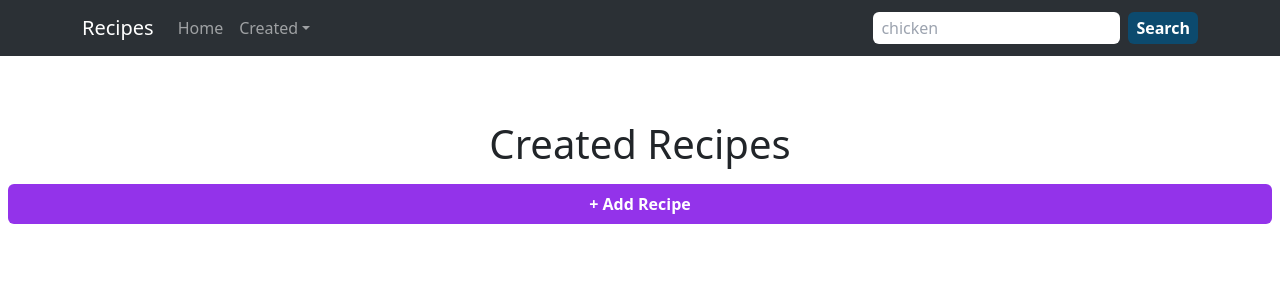
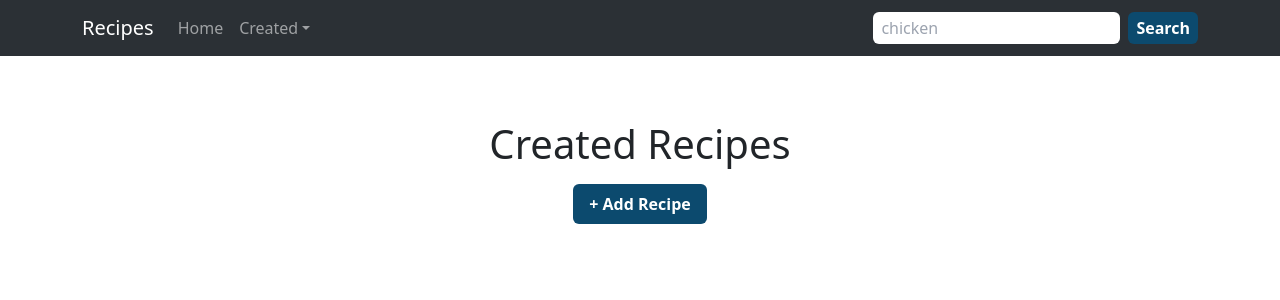
Before and after one commit to 3100ashley/lets-cook, a React (Create React App) app: page /createdrecipes in a window 1280 px wide. Shown: the top 300 px of the page. Built offline with nearby package versions, Linux system fonts and the light colour scheme.

Commit message:
chore: style add recipe button

```diff
--- a/src/components/AddRecipe.js
+++ b/src/components/AddRecipe.js
@@ -11,10 +11,10 @@ export default function AddRecipe(props) {
 
 
   return (
-    <>
+    <div>
       <button
         onClick={props.toggleShow}
-        className="block m-2 bg-purple-600 hover:bg-purple-700 text-white font-bold py-2 px-3 rounded"
+        className="block m-2 bg-sky-900 hover:bg-sky-700 text-white font-bold py-2 px-3 rounded"
       >
         + Add Recipe
       </button>
@@ -148,6 +148,6 @@ export default function AddRecipe(props) {
           </button>
         </Modal.Footer>
       </Modal>
-    </>
+    </div>
   );
 }
--- a/src/pages/CreatedRecipes.js
+++ b/src/pages/CreatedRecipes.js
@@ -62,7 +62,7 @@ export default function MyRecipes() {
 
   return (
     <>
-      <div className="flex justify-center flex-col">
+      <div className="flex justify-center flex-col place-items-center mb-10">
         <h1 className="text-center">Created Recipes</h1>
         <AddRecipe newRecipe={newRecipe} show={show} toggleShow={toggleShow} />
       </div>
```
